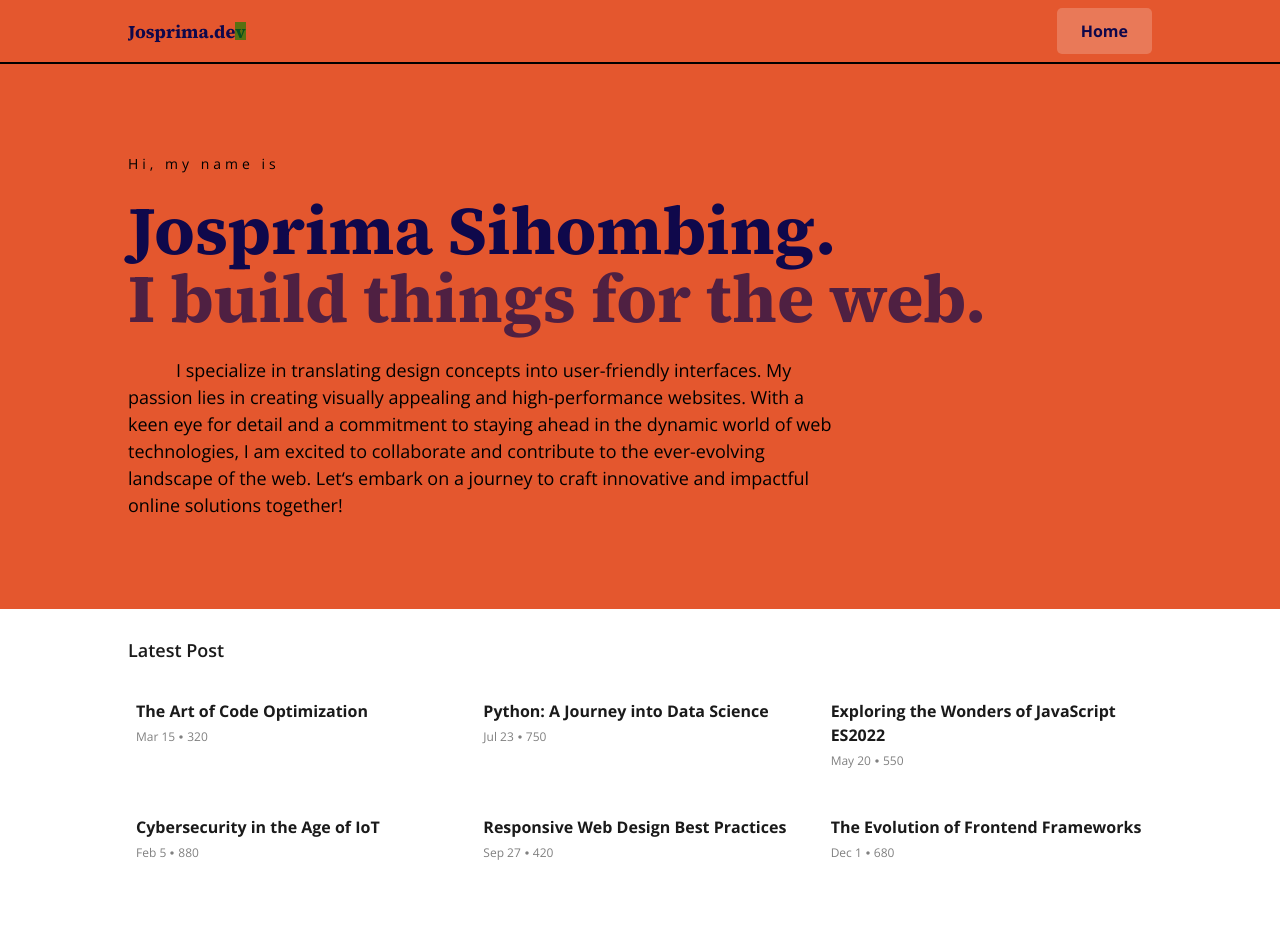
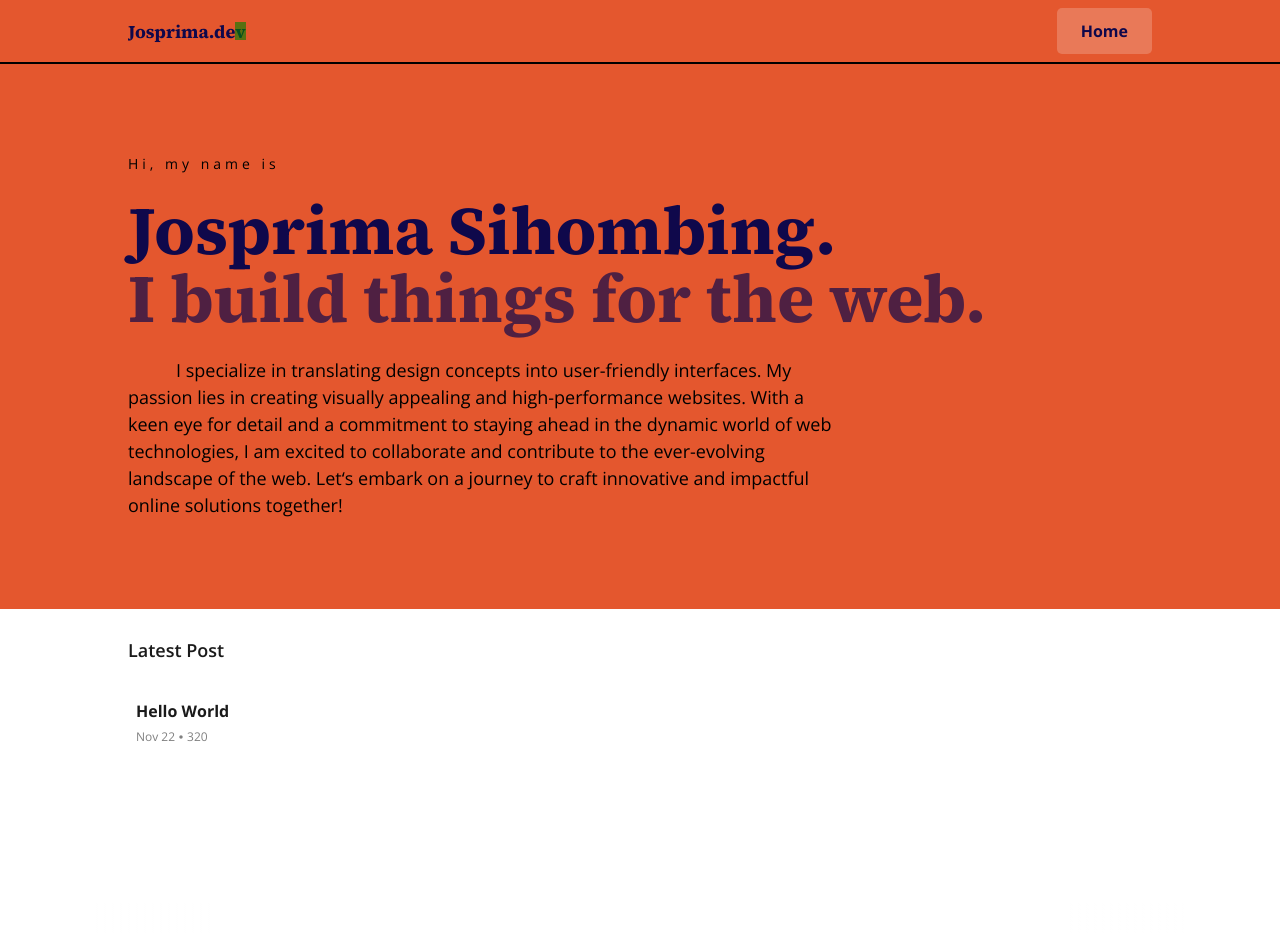
Before and after one commit to josprima-sihombing/josprima.dev, a Next.js app: page / in a window 1280 px wide. Shown: the top 933 px of the page. Built offline with nearby package versions, Linux system fonts and the light colour scheme; grey boxes are pictures that could not be loaded.

Commit message:
refactor post date

```diff
--- a/src/components/sections/latest-post/index.tsx
+++ b/src/components/sections/latest-post/index.tsx
@@ -19,7 +19,7 @@ export default function LatestPost() {
       <Grid column={3}>
         {posts.map((post) => (
           <PostItem
-            key={post.id}
+            key={post.slug}
             createdAt={post.createdAt}
             readingTime={post.readingTime}
             title={post.title}
--- a/src/components/sections/latest-post/post-item.tsx
+++ b/src/components/sections/latest-post/post-item.tsx
@@ -8,7 +8,7 @@ import css from "./style.module.scss";
 
 type PostItemProps = {
   title: string;
-  createdAt: number;
+  createdAt: string | number;
   readingTime: number; // Reading time in seconds;
   slug: string;
 };
--- a/src/data/posts.ts
+++ b/src/data/posts.ts
@@ -2,55 +2,9 @@ import titleToSlug from "@/utils/title-to-slug";
 
 export const posts = [
   {
-    id: "abc123",
-    createdAt: 1678900000000,
+    createdAt: "2023-11-22T14:14:18.039Z",
     readingTime: 320,
-    title: "The Art of Code Optimization",
-    get slug() {
-      return titleToSlug(this.title);
-    },
-  },
-  {
-    id: "ghi789",
-    createdAt: 1690123000000,
-    readingTime: 750,
-    title: "Python: A Journey into Data Science",
-    get slug() {
-      return titleToSlug(this.title);
-    },
-  },
-  {
-    id: "def456",
-    createdAt: 1684567000000,
-    readingTime: 550,
-    title: "Exploring the Wonders of JavaScript ES2022",
-    get slug() {
-      return titleToSlug(this.title);
-    },
-  },
-  {
-    id: "pqr678",
-    createdAt: 1707092000000,
-    readingTime: 880,
-    title: "Cybersecurity in the Age of IoT",
-    get slug() {
-      return titleToSlug(this.title);
-    },
-  },
-  {
-    id: "jkl012",
-    createdAt: 1695780000000,
-    readingTime: 420,
-    title: "Responsive Web Design Best Practices",
-    get slug() {
-      return titleToSlug(this.title);
-    },
-  },
-  {
-    id: "mno345",
-    createdAt: 1701436000000,
-    readingTime: 680,
-    title: "The Evolution of Frontend Frameworks",
+    title: "Hello World",
     get slug() {
       return titleToSlug(this.title);
     },
--- a/src/utils/format-date.ts
+++ b/src/utils/format-date.ts
@@ -1,9 +1,11 @@
-export default function formatDate(value: number | Date) {
+export default function formatDate(date: number | string) {
+  const dateInMillis = new Date(date).getTime();
+
   try {
     return Intl.DateTimeFormat("en-US", {
       month: "short",
       day: "numeric",
-    }).format(value);
+    }).format(dateInMillis);
   } catch (error) {
     return "";
   }
```
